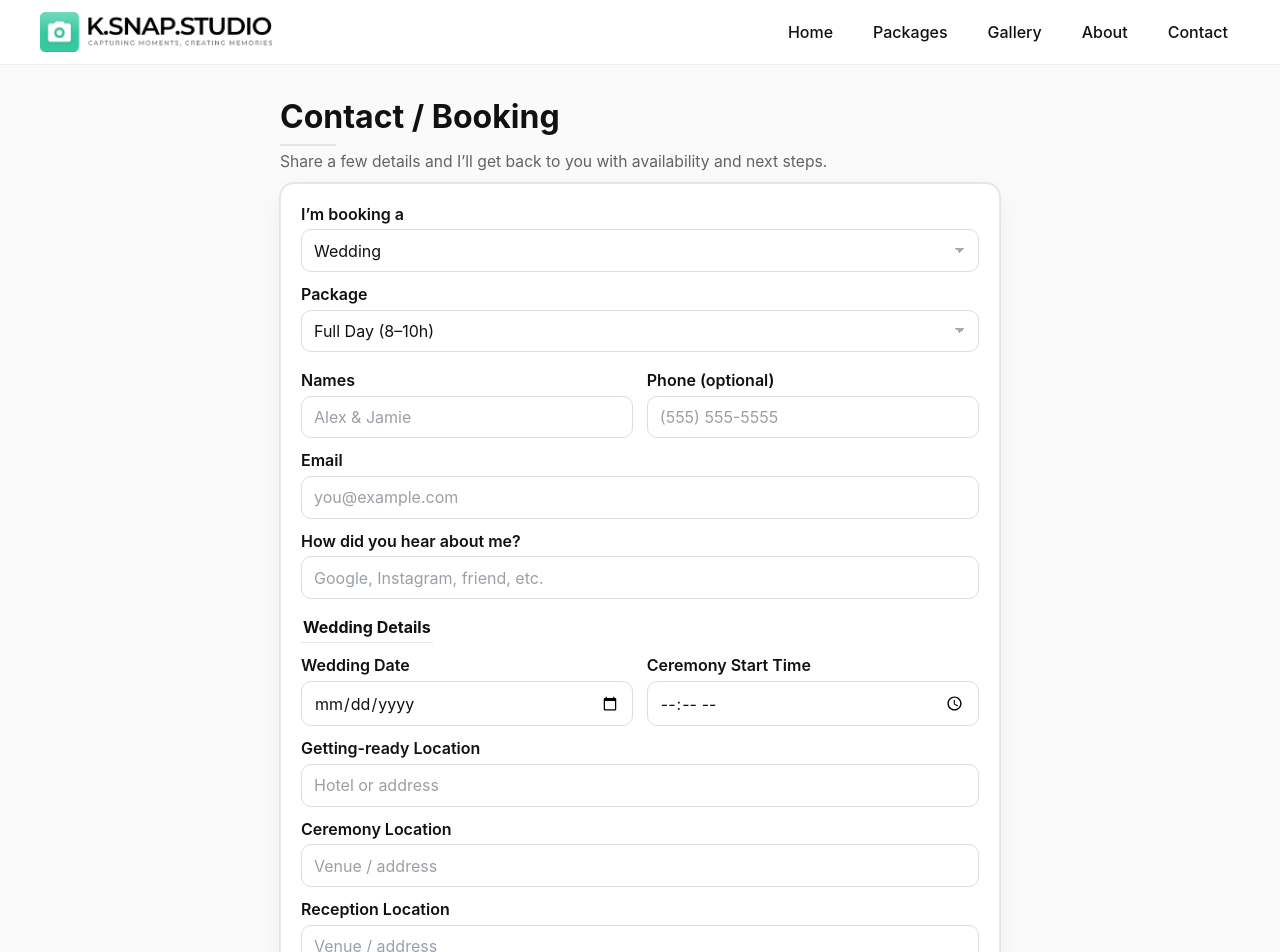
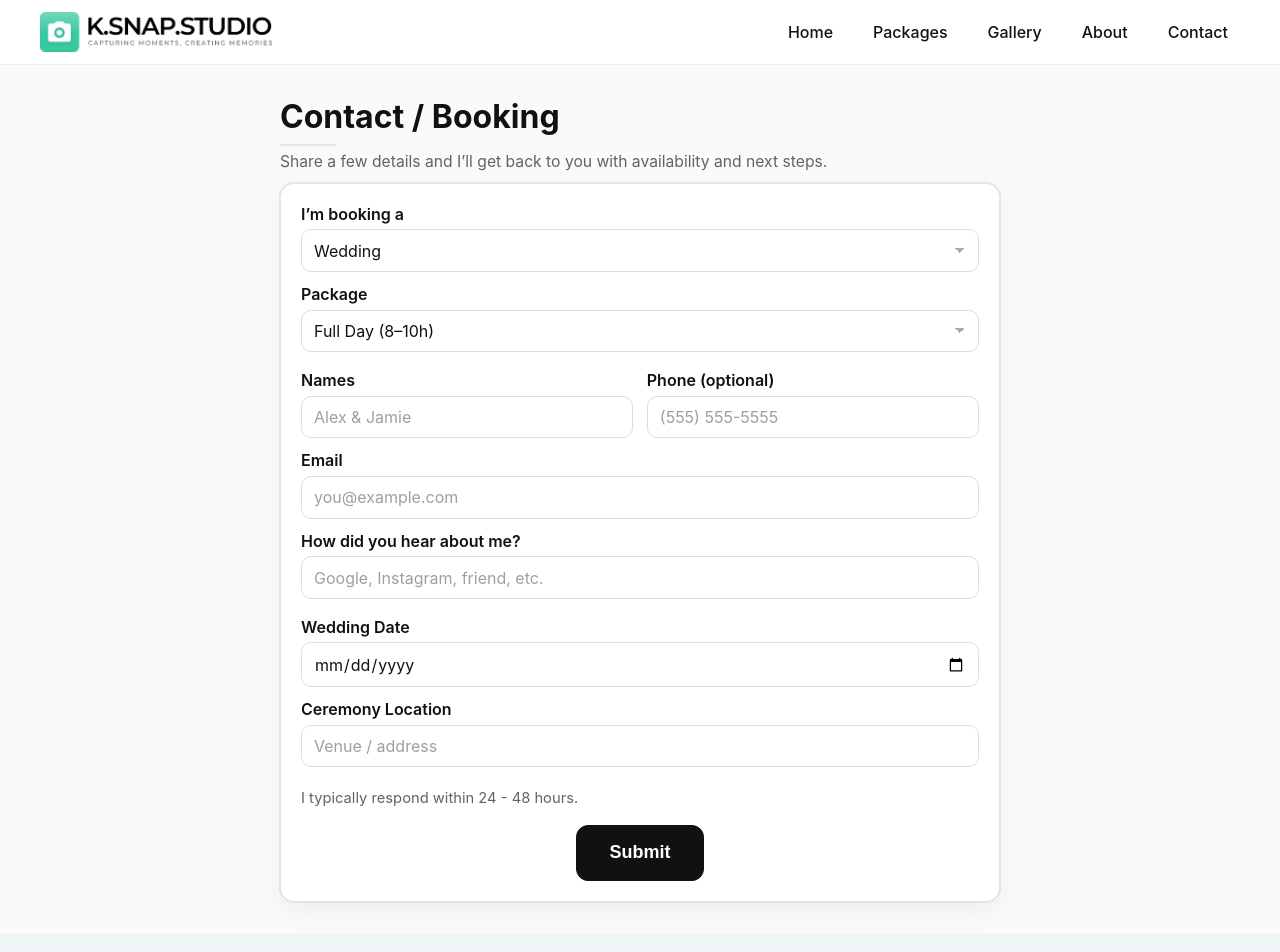
Before and after one commit to ralphdaryn/ksnapstudio, a React (Create React App) app: page /contact in a window 1280 px wide. Shown: the top 952 px of the page. Built offline with nearby package versions, Linux system fonts and the light colour scheme.

Commit message:
remove wedding inquiry fields

```diff
--- a/src/pages/Contact/Contact.js
+++ b/src/pages/Contact/Contact.js
@@ -37,10 +37,10 @@ const initialForm = {
   heardFrom: "",
   notes: "",
   weddingDate: "",
-  ceremonyTime: "",
-  gettingReadyLocation: "",
+  // ceremonyTime: "", // removed
+  // gettingReadyLocation: "", // removed
   ceremonyLocation: "",
-  receptionLocation: "",
+  // receptionLocation: "", // removed
 };
 
 export default function Contact() {
@@ -84,7 +84,6 @@ export default function Contact() {
         throw new Error(json.error || `Request failed (${res.status})`);
       }
 
-      // If your function returns mode:"dry-run", this still counts as success
       setStatus({
         state: "success",
         msg:
@@ -209,43 +208,17 @@ export default function Contact() {
             </label>
           </fieldset>
 
-          {/* Wedding-only details */}
+          {/* Wedding-only details (simplified) */}
           {type === "wedding" ? (
             <fieldset className="contact__section" aria-live="polite">
-              <legend className="contact__section-title">Wedding Details</legend>
-
-              <div className="contact__row contact__row--2">
-                <label className="contact__field">
-                  <span className="contact__label">Wedding Date</span>
-                  <input
-                    className="contact__input"
-                    type="date"
-                    required
-                    value={form.weddingDate}
-                    onChange={update("weddingDate")}
-                  />
-                </label>
-
-                <label className="contact__field">
-                  <span className="contact__label">Ceremony Start Time</span>
-                  <input
-                    className="contact__input"
-                    type="time"
-                    required
-                    value={form.ceremonyTime}
-                    onChange={update("ceremonyTime")}
-                  />
-                </label>
-              </div>
-
               <label className="contact__field">
-                <span className="contact__label">Getting-ready Location</span>
+                <span className="contact__label">Wedding Date</span>
                 <input
                   className="contact__input"
-                  type="text"
-                  placeholder="Hotel or address"
-                  value={form.gettingReadyLocation}
-                  onChange={update("gettingReadyLocation")}
+                  type="date"
+                  required
+                  value={form.weddingDate}
+                  onChange={update("weddingDate")}
                 />
               </label>
 
@@ -257,17 +230,6 @@ export default function Contact() {
                   placeholder="Venue / address"
                   value={form.ceremonyLocation}
                   onChange={update("ceremonyLocation")}
-                />
-              </label>
-
-              <label className="contact__field">
-                <span className="contact__label">Reception Location</span>
-                <input
-                  className="contact__input"
-                  type="text"
-                  placeholder="Venue / address"
-                  value={form.receptionLocation}
-                  onChange={update("receptionLocation")}
                 />
               </label>
             </fieldset>
@@ -287,7 +249,9 @@ export default function Contact() {
           )}
 
           <div className="contact__meta">
-            <p className="contact__note">I typically respond within 24 - 48 hours.</p>
+            <p className="contact__note">
+              I typically respond within 24 - 48 hours.
+            </p>
 
             {status.state !== "idle" && (
               <p
```
